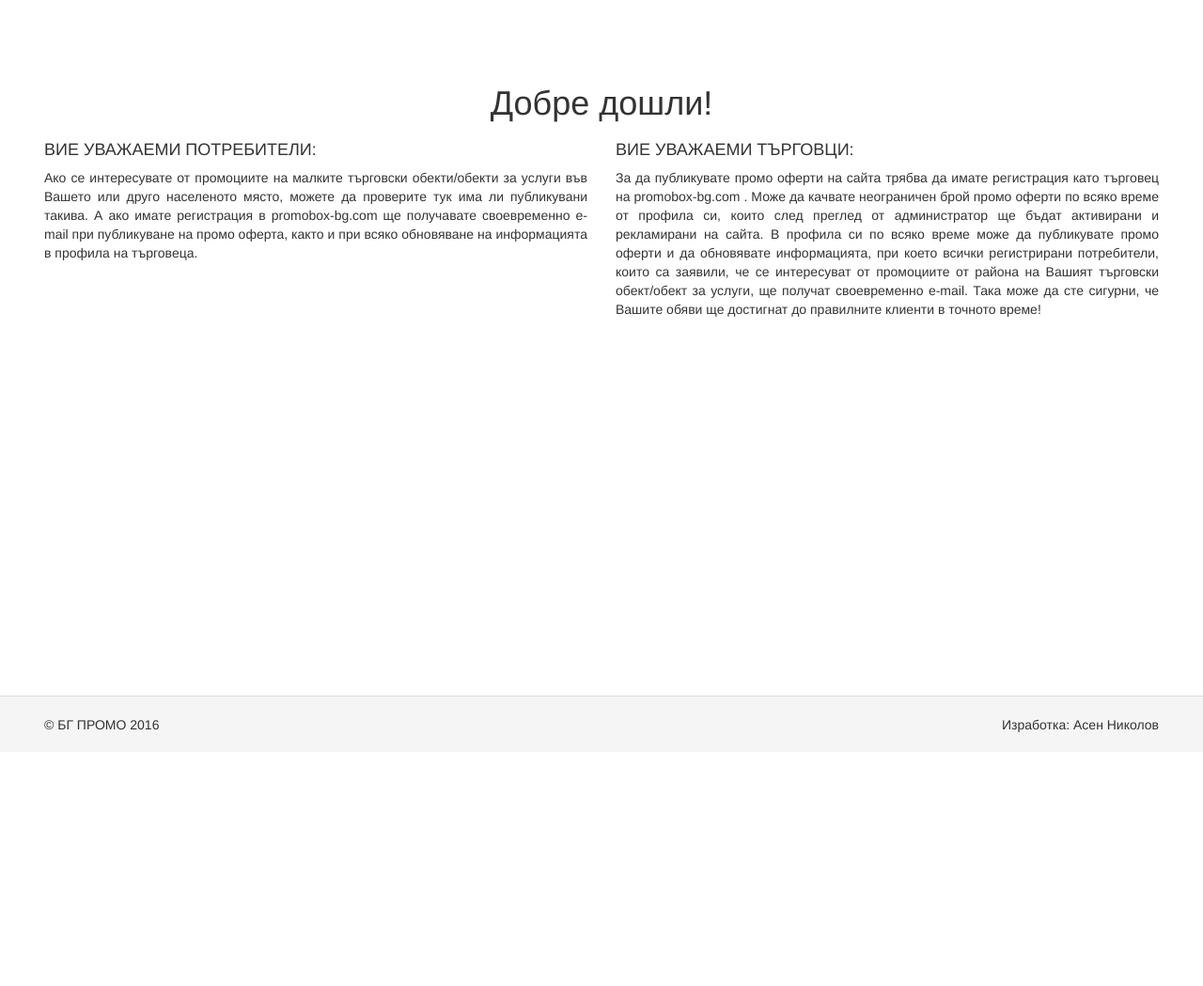
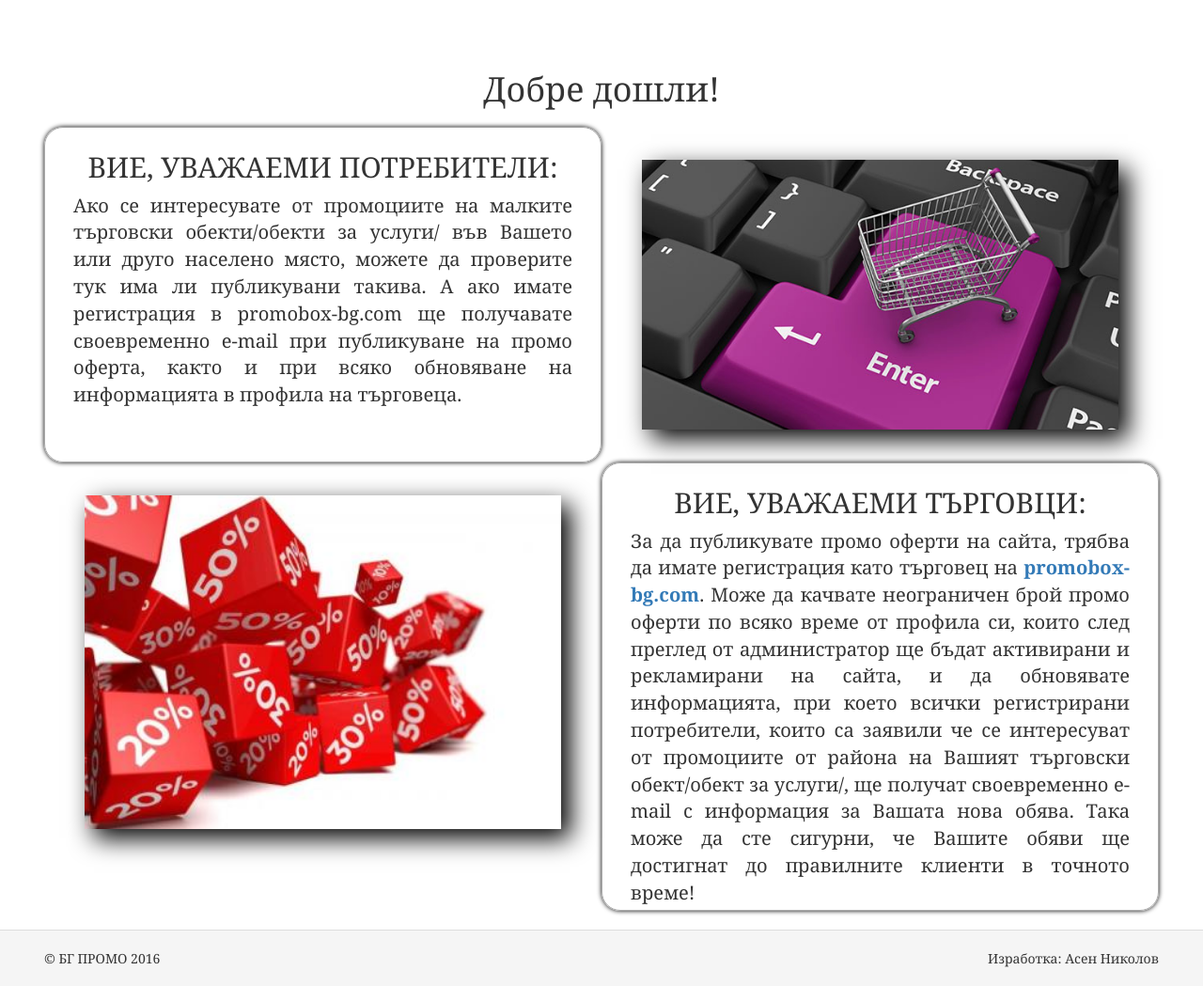
Before and after one commit to AsenNikolov80/magnet, a Yii app: template views/site/index.php in a window 1280 px wide. Shown: the whole page at 94% size. Before the commit the page ends 779 px from the top, so only its background shows below. Run offline with PHP 8.4 and a stand-in for Yii, Linux system fonts and the light colour scheme; the template is opened without the code that fills it, so the values that code supplies are empty; some libraries are stand-ins or nearby versions.

Commit message:
css changes

```diff
--- a/views/site/index.php
+++ b/views/site/index.php
@@ -1,9 +1,22 @@
 <style>
     .item {
-        padding: 0;
-        display: inline-block;
+        padding: 5px 30px;
+        display: table-cell;
         border: 1px solid #aaaaaa;
-        box-shadow: 2px 2px 10px black;
+        box-shadow: 0 0 5px black;
+        width: 48%;
+        vertical-align: top;
+        border-radius: 20px;
+    }
+
+    img {
+        width: 95%;
+        margin: 30px 0;
+        box-shadow: 10px 10px 25px black;
+    }
+
+    .col-sm-6 {
+        display: table-cell;
     }
 
     /*nav.navbar-inverse {*/
@@ -23,6 +36,27 @@
         color: white;
     }
 
+    div.row div {
+        font-size: 1.2em;
+    }
+
+    @media all and (max-width: 1024px) {
+        img {
+            width: 85%;
+            margin: 30px 0;
+
+        }
+
+        .item {
+            display: block;
+            width: 100%;
+        }
+    }
+    h1{
+        margin-bottom: 20px;
+        margin-top: 5px;
+    }
+
     /*.navbar-inverse .navbar-nav > .active > a, .navbar-inverse .navbar-nav > .active > a:hover, .navbar-inverse .navbar-nav > .active > a:focus {*/
     /*background-color: floralwhite;*/
     /*color: black;*/
@@ -35,30 +69,54 @@
 $this->title = 'БГ ПРОМО';
 $this->params['breadcrumbs'][] = '';
 ?>
-<div class="row">
-
+<div class="row" style="display: table-row">
     <div class="col-sm-12">
         <?php
         \app\components\Components::printFlashMessages();
         ?>
         <h1 class="text-center">Добре дошли!</h1>
     </div>
-    <div class="col-sm-6 text-justify">
-        <h4>ВИЕ УВАЖАЕМИ ПОТРЕБИТЕЛИ:</h4>
-        Ако се интересувате от промоциите на малките търговски обекти/обекти за услуги във Вашето или друго населеното място,
+    <div id="first" style="display: table-row;">
+        <div class=" text-justify item">
+            <h2 class="text-center">ВИЕ, УВАЖАЕМИ ПОТРЕБИТЕЛИ:</h2>
+            Ако се интересувате от промоциите на малките търговски обекти/обекти за услуги/ във Вашето или друго
+            населено място,
             можете да проверите тук има ли публикувани такива. А ако имате регистрация в promobox-bg.com
-        ще получавате своевременно e-mail при публикуване на промо оферта, както и при всяко обновяване на информацията
-        в профила на търговеца.
-
+            ще получавате своевременно e-mail при публикуване на промо оферта, както и при всяко обновяване на
+            информацията в профила на търговеца.
         </div>
-    <div class="col-sm-6 text-justify">
-        <h4>ВИЕ УВАЖАЕМИ ТЪРГОВЦИ:</h4>
-        За да публикувате промо оферти на сайта трябва да имате регистрация като търговец на promobox-bg.com .
+        <div class="item text-center" style="box-shadow: none;border: 0">
+            <img src="<?= Yii::$app->getHomeUrl() ?>/images/p1.jpg"/>
+        </div>
+    </div>
+    <div id="second" style="display: table-row">
+        <div id="move" class="item text-center" style="margin-top: 20px;box-shadow: none;border: 0">
+            <img src="<?= Yii::$app->getHomeUrl() ?>/images/p3.jpg"/>
+        </div>
+        <div class=" text-justify item" style="margin-top: 20px">
+            <h2 class="text-center">ВИЕ, УВАЖАЕМИ ТЪРГОВЦИ:</h2>
+            За да публикувате промо оферти на сайта, трябва да имате регистрация като търговец на <strong><a
+                href="<?= Yii::$app->urlManager->createUrl(['site/register', 'type' => 1]) ?>">promobox-bg.com</a></strong>.
             Може да качвате неограничен брой промо оферти по всяко време от профила си,
-        които след преглед от администратор ще бъдат активирани и рекламирани на сайта.
-        В профила си по всяко време може да публикувате промо оферти и да обновявате информацията,
-        при което всички регистрирани потребители, които са заявили,
-        че се интересуват от промоциите от района на Вашият търговски обект/обект за услуги, ще получат своевременно e-mail.
+            които след преглед от администратор ще бъдат активирани и рекламирани на сайта, и да обновявате информацията,
+            при което всички регистрирани потребители, които са заявили
+            че се интересуват от промоциите от района на Вашият търговски обект/обект за услуги/, ще получат своевременно
+            e-mail с информация за Вашата нова обява.
             Така може да сте сигурни, че Вашите обяви ще достигнат до правилните клиенти в точното време!
         </div>
     </div>
+</div>
+<script>
+    function checkPosition() {
+        var div = $('#move');
+        if ($(window).width() <= 1024) {
+            div.appendTo($('#second'));
+        } else {
+            div.prependTo($('#second'));
+        }
+    }
+    $(function () {
+        checkPosition();
+        $(window).resize(checkPosition);
+    })
+</script>
--- a/web/css/site.css
+++ b/web/css/site.css
@@ -1,6 +1,7 @@
 html,
 body {
     height: 100%;
+    font-family: Cambria;
 }
 
 .wrap {
@@ -125,7 +126,23 @@ img {
 .shadow-box {
     box-shadow: 0 5px 20px black;
     padding: 15px;
-    /*background-color: #dddddd;*/
+    min-height: 600px;
+    width: 48%;
+    margin: 0 5px;
+    font-size: 1.1em;
+}
+@media all and (max-width: 1024px){
+    .shadow-box{
+        min-height: 710px;
+    }
+}
+
+@media all and (max-width: 768px){
+    .shadow-box{
+        min-height: 600px;
+        width: 100%;
+        font-size: 1em;
+    }
 }
 
 .container {
@@ -152,9 +169,14 @@ ul.navbar-nav.navbar-right.nav li > a {
     padding: 15px 8px;
 }
 
-nav div.container form.navbar-form{
+nav div.container form.navbar-form {
     padding: 0;
 }
-div.navbar-header a.navbar-brand{
+
+div.navbar-header a.navbar-brand {
     padding-right: 2px;
 }
+
+div.container > ul.breadcrumb {
+    margin-bottom: 10px;
+}
```
Also changed, not shown: views/site/register.php (+31 -10 lines), web/images/p1.jpg (added), web/images/p2.jpg (added), web/images/p3.jpg (added). Lines whose indentation alone changed are shown as unchanged.
